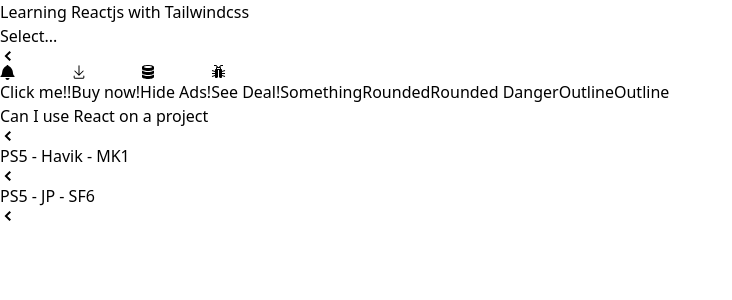
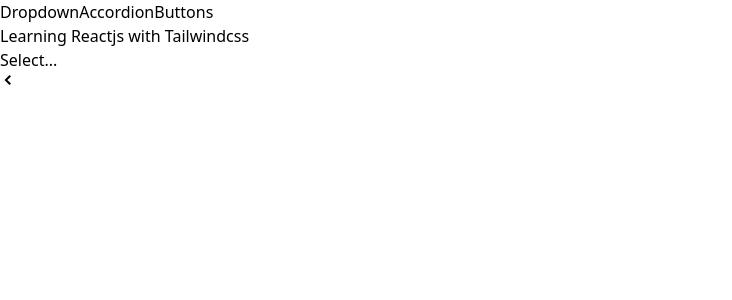
Before and after one commit to aogallo/reacts-tailwindcss-redux, a React (Vite) app: page / in a window 1280 px wide. Shown: the top 300 px of the page, without its empty margins (0-732 px from the left). Built offline with nearby package versions, Linux system fonts and the light colour scheme.

Commit message:
Components, Context and Hooks add Link component add Route component add Sidebar component add useNavigation hook for the navigation context

```diff
--- a/src/App.tsx
+++ b/src/App.tsx
@@ -1,17 +1,28 @@
 import './App.css'
+import Route from './components/Route'
+import Sidebar from './components/Sidebar'
 import AccordionPage from './pages/AccordionPage'
 import ButtonPage from './pages/ButtonPage'
 import DropdownPage from './pages/DropdownPage'
 
 function App() {
   return (
-    <div className='container mx-auto mt-1'>
+    <div className='container mx-auto grid grid-cols-6 gap-4 mt-4'>
+      <Sidebar />
+      <div className='col-span-5'>
         <h1 className='text-2xl text-center m-3'>
           Learning Reactjs with Tailwindcss
         </h1>
+        <Route path='/'>
           <DropdownPage />
+        </Route>
+        <Route path='/buttons'>
           <ButtonPage />
+        </Route>
+        <Route path='/accordion'>
           <AccordionPage />
+        </Route>
+      </div>
     </div>
   )
 }
--- /dev/null
+++ b/src/components/Link.tsx
@@ -0,0 +1,37 @@
+import { MouseEvent, ReactNode } from 'react'
+import classNames from 'classnames'
+import useNavigation from '../hooks/useNavigation'
+
+type LinkProps = {
+  to: string
+  children?: ReactNode
+  className?: string
+  activeClassName?: string
+}
+
+const Link = ({ to, children, className, activeClassName }: LinkProps) => {
+  const { currentPath, navigate } = useNavigation()
+
+  const finalClass = classNames(
+    'text-blue-500',
+    className,
+    currentPath === to && activeClassName
+  )
+
+  const handleClick = (event: MouseEvent<HTMLElement>) => {
+    if (event.metaKey || event.ctrlKey) {
+      return
+    }
+
+    event.preventDefault()
+    navigate(to)
+  }
+
+  return (
+    <a className={finalClass} href={to} onClick={handleClick}>
+      {children}
+    </a>
+  )
+}
+
+export default Link
--- /dev/null
+++ b/src/components/Route.tsx
@@ -0,0 +1,18 @@
+import { ReactNode } from 'react'
+import useNavigation from '../hooks/useNavigation'
+
+type RouteProps = {
+  path: string
+  children: ReactNode
+}
+const Route = ({ path, children }: RouteProps) => {
+  const { currentPath } = useNavigation()
+
+  if (path === currentPath) {
+    return children
+  }
+
+  return null
+}
+
+export default Route
--- /dev/null
+++ b/src/components/Sidebar.tsx
@@ -0,0 +1,40 @@
+import Link from './Link'
+
+const Sidebar = () => {
+  const links = [
+    {
+      label: 'Dropdown',
+      path: '/dropdown',
+    },
+    {
+      label: 'Accordion',
+      path: '/accordion',
+    },
+    {
+      label: 'Buttons',
+      path: '/buttons',
+    },
+  ]
+
+  const renderedLinks = links.map((link) => {
+    return (
+      <Link
+        className='mb-3'
+        activeClassName='font-bold border-l-4 border-blue-500 pl-2'
+        to={link.path}
+        key={link.label}
+      >
+        {link.label}
+      </Link>
+    )
+  })
+
+  // sticky top-0 overflow-y-scroll flex flex-col items-start
+  return (
+    <div className='sticky top-0  flex flex-col items-start'>
+      {renderedLinks}
+    </div>
+  )
+}
+
+export default Sidebar
--- /dev/null
+++ b/src/context/navigation.tsx
@@ -0,0 +1,44 @@
+import { ReactNode, createContext, useEffect, useState } from 'react'
+
+type NavigationContextType = {
+  navigate: (to: string) => void
+  currentPath: string
+}
+
+const NavigationContext = createContext<NavigationContextType>({
+  navigate: () => null,
+  currentPath: window.location.pathname,
+})
+
+type NavigationProviderProps = {
+  children: ReactNode
+}
+
+export function NavigationProvider({ children }: NavigationProviderProps) {
+  const [currentPath, setCurrentPath] = useState(window.location.pathname)
+
+  useEffect(() => {
+    const handler = () => {
+      setCurrentPath(window.location.pathname)
+    }
+
+    window.addEventListener('popstate', handler)
+
+    return () => {
+      window.removeEventListener('popstate', handler)
+    }
+  }, [])
+
+  const navigate = (to: string) => {
+    window.history.pushState({}, '', to)
+    setCurrentPath(to)
+  }
+
+  return (
+    <NavigationContext.Provider value={{ currentPath, navigate }}>
+      {children}
+    </NavigationContext.Provider>
+  )
+}
+
+export default NavigationContext
--- /dev/null
+++ b/src/hooks/useNavigation.ts
@@ -0,0 +1,8 @@
+import { useContext } from 'react'
+import NavigationContext from '../context/navigation'
+
+function useNavigation() {
+  return useContext(NavigationContext)
+}
+
+export default useNavigation
--- a/src/main.tsx
+++ b/src/main.tsx
@@ -2,9 +2,12 @@
 import ReactDOM from 'react-dom/client'
 import App from './App.tsx'
 import './index.css'
+import { NavigationProvider } from './context/navigation.tsx'
 
 ReactDOM.createRoot(document.getElementById('root')!).render(
   <React.StrictMode>
-    <App />
-  </React.StrictMode>,
+    <NavigationProvider>
+      <App />
+    </NavigationProvider>
+  </React.StrictMode>
 )
```
Lines whose indentation alone changed are shown as unchanged.
